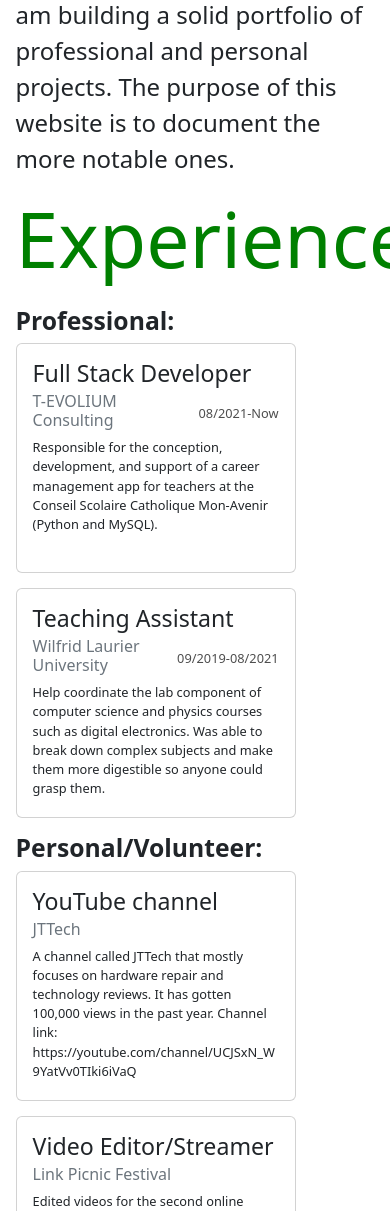
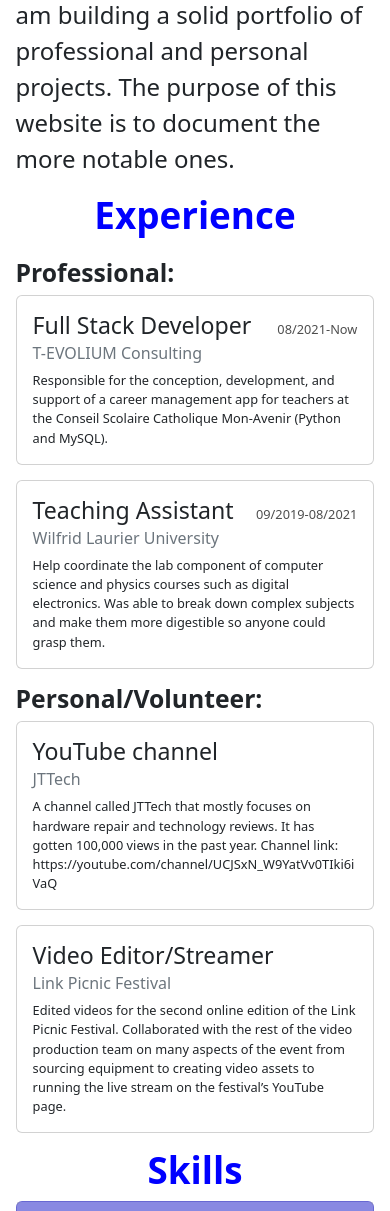
Before and after one commit to xtianbong/mysite, a Django app: page /main/ in a window 390 px wide; the page is wider, and only the part inside the window is pictured. Shown: the part 641-1852 px from the top of that part. Run offline with Django 4.2, Linux system fonts and the light colour scheme; grey boxes are pictures that could not be loaded.

Commit message:
Landing page almost finished, just need JS for skils on mobile. Also want to add a picture to the Home section.

```diff
--- a/main/static/main/styles.css
+++ b/main/static/main/styles.css
@@ -1,5 +1,5 @@
 html{
-    scroll-snap-type: y mandatory;
+    scroll-snap-type: y proximity;
 }
 h1{
     color:green;
@@ -42,6 +42,14 @@ body{
     height: 90vh;
     width:100%;
     scroll-snap-align: end;
+}
+#exp{
+    position:relative;
+    margin-bottom:10px;
+}
+#skills{
+    position:relative;
+    height:45%;
 }
 .card-title{
     display:inline-block;
@@ -101,11 +109,8 @@ body{
 #skill-cards{
     display:inline-flex;
     position: relative;
-    top:35%;
-    -ms-transform: translateY(-50%);
-    -webkit-transform: translateY(-50%);
-    transform: translateY(-50%);
-
+    padding-top:2%;
+    height:80%;
 }
 #skill-card{
     position: relative;
@@ -115,13 +120,14 @@ body{
     backdrop-filter: blur(80px);
     -webkit-backdrop-filter: blur(10px);
     background:rgba(0,0,255,50%);
+    height:80%;
 }
 
 #skill-card>h3{
     color:white;
     text-align: center;
     position: relative;
-    top: 50%;
+    top: 45%;
     -ms-transform: translateY(-50%);
     -webkit-transform: translateY(-50%);
     transform: translateY(-50%);
@@ -367,6 +373,43 @@ ul{
     -webkit-box-orient: vertical;
     white-space: normal;
 }
+@media only screen and (max-width:1100px){
+    p{
+        font-size: 1.5em !important;
+    }
+
+    .card{
+        width:300px;
+        height:230px;
+    }
+    .card-body>p{
+        font-size: 0.8em !important;
+    }
+    #prof-header{
+        grid-column:1;
+        grid-row:1;
+    }
+    #prof-card1{
+        grid-column:1;
+        grid-row:2;
+    }
+    #prof-card2{
+        grid-column:1;
+        grid-row:3;
+    }
+    #pers-header{
+        grid-column:2;
+        grid-row:1;
+    }
+    #pers-card1{
+        grid-column:2;
+        grid-row:2;
+    }
+    #pers-card2{
+        grid-column:2;
+        grid-row:3;
+    }
+}
 @media only screen and (max-width: 768px) {
     html{
         scroll-snap-type: x mandatory;
@@ -422,45 +465,35 @@ ul{
     .project-box>div{
         opacity:100;
     }
+    #skill-cards{
+        display:inline;
+    }
+    #skill-card{
+        margin-bottom:15px;
+        height:220px;
+        width:100%;
+    }
+    #skill-card>h3{
+        top:20px;
+        -ms-transform: none;
+        -webkit-transform: none;
+        transform: none;
+        vertical-align: middle;
+    }
+    #skill-card>ul{
+        top: 20px;
+        -ms-transform: none;
+        -webkit-transform: none;
+        transform: none;
+    }
+    #skill-card:hover{
+        transform: scale(1.05,1.05);
+        transform-origin:center;
+        transition-duration: 0.5s;
 
-}
-@media only screen and (max-width:1100px){
-    p{
-        font-size: 1.5em !important;
-    }
-
-    .card{
-        width:280px;
-        height:230px;
-    }
-    .card-body>p{
-        font-size: 0.8em !important;
-    }
-    #prof-header{
-        grid-column:1;
-        grid-row:1;
-    }
-    #prof-card1{
-        grid-column:1;
-        grid-row:2;
-    }
-    #prof-card2{
-        grid-column:1;
-        grid-row:3;
-    }
-    #pers-header{
-        grid-column:2;
-        grid-row:1;
-    }
-    #pers-card1{
-        grid-column:2;
-        grid-row:2;
-    }
-    #pers-card2{
-        grid-column:2;
-        grid-row:3;
     }
 }
+
 @media only screen and (max-width:626px){
     p{
         font-size: 1.5em !important;
@@ -469,8 +502,14 @@ ul{
         display: inline !important;
     }
     .card{
-        width:280px;
-        height:230px;
+        width:100%;
+        height:auto;
         margin-bottom:15px;
     }
+    #skill-card:active{
+        transform: scale(1.05,1.05);
+        transform-origin:center;
+        transition-duration: 0.5s;
+
+    }
 }
--- a/main/templates/main/index.html
+++ b/main/templates/main/index.html
@@ -101,7 +101,8 @@
         <hr style="width:100%; text-align:left; margin-left:0;border-color:black; color:black;background-color:black" size="3">
 
         <div class="resume">
-            <h1 style="margin-bottom:20px;">Experience</h1>
+            <div id="exp">
+                <h2 style="margin-bottom:20px; text-align: center;color:blue;font-size: 2.3em;">Experience</h2>
 
                 <div class="cards">
                     <h2 id="prof-header">Professional:</h2>
@@ -140,9 +141,9 @@
                         </div>
                     </div>
                 </div>
-        </div><!--resume exp-->
-        <div class="resume" id="skills">
-            <h1>Skills</h1>
+            </div>
+            <div id="skills">
+                <h2 style="position:relative;text-align: center;color:blue;font-size: 2.3em;">Skills</h2>
                 <div class="cards" id="skill-cards">
                     <div class="card" id="skill-card" >
                         <h3 class="card-title">Software</h3>
@@ -177,6 +178,10 @@
                         </ul>
                     </div>
                 </div><!--cards-->
+            </div>
+        </div><!--resume exp-->
+        <div class="resume" id="skills">
+
         </div><!--resume skills-->
     </div><!--content-->
 
```
Lines whose indentation alone changed are shown as unchanged.
